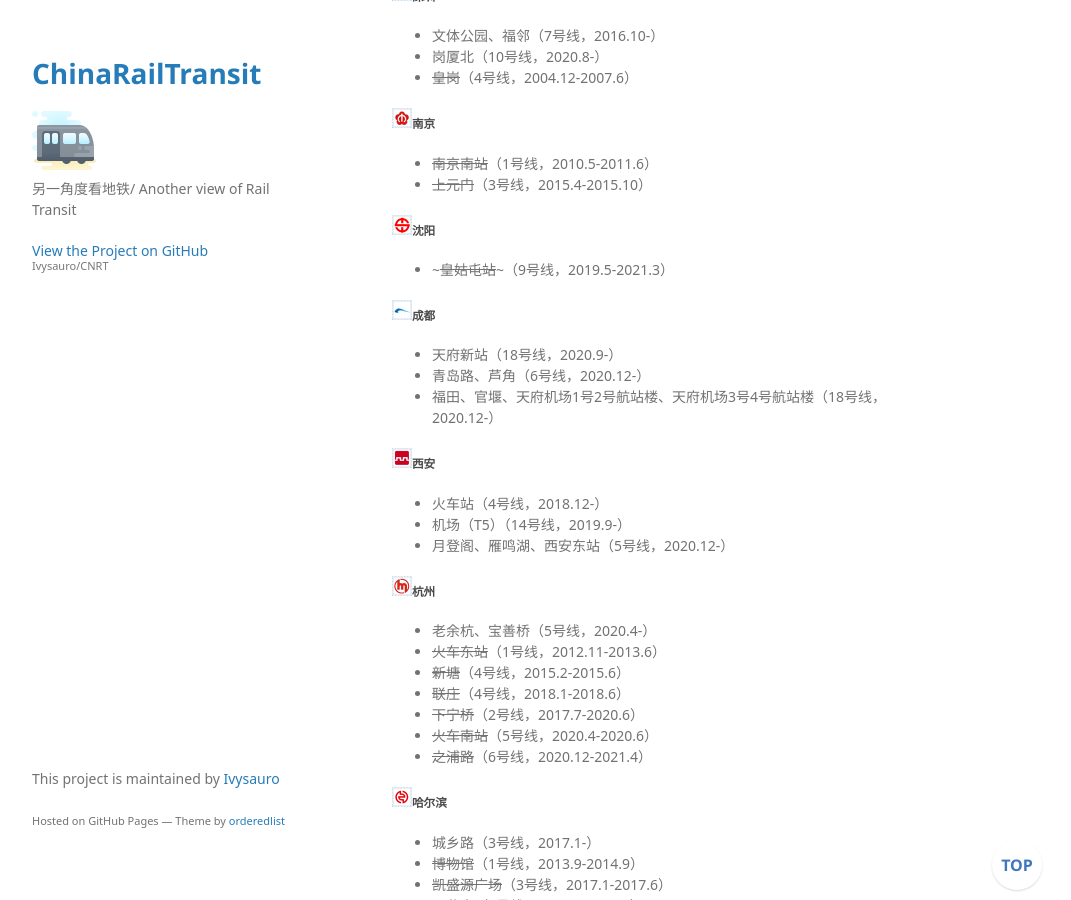
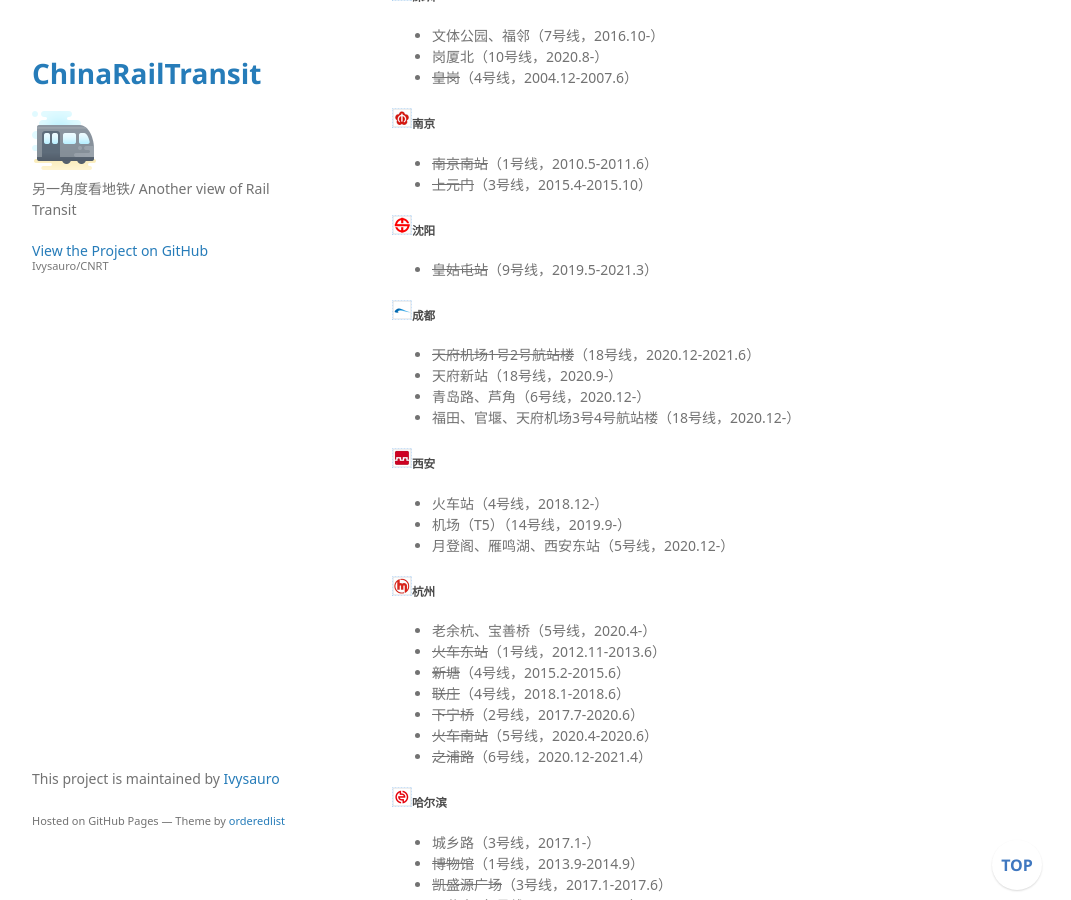
Before and after one commit to Ivysauro/CNRT, a Jekyll site: the page built from data/SpSta.md, in a window 1280 px wide and 900 px high, scrolled down 4339 px. Shown: the whole window, without its empty margins (178-1249 px from the left). Built offline with Jekyll 4.4.1, drawn with Linux system fonts in a browser that asks for light colours; some web fonts are replaced; our own code applies the rules of GitHub Pages for plain Markdown files; a script that is not in the unit is left out.

Commit message:
🍊更新成都数据

```diff
--- a/data/SpSta.md
+++ b/data/SpSta.md
@@ -184,12 +184,13 @@
 - ~~上元门~~（3号线，2015.4-2015.10）
 
 ##### <img src="https://raw.githubusercontent.com/Ivysauro/CNRT/master/images/city/sy.gif" width="20" hegiht="20"/>沈阳
-- ~~~皇姑屯站~~~（9号线，2019.5-2021.3）
+- ~~皇姑屯站~~（9号线，2019.5-2021.3）
 
 ##### <img src="https://raw.githubusercontent.com/Ivysauro/CNRT/master/images/city/cd.gif" width="20" hegiht="20"/>成都
+- ~~天府机场1号2号航站楼~~（18号线，2020.12-2021.6）
 - 天府新站（18号线，2020.9-）
 - 青岛路、芦角（6号线，2020.12-）
-- 福田、官堰、天府机场1号2号航站楼、天府机场3号4号航站楼（18号线，2020.12-）
+- 福田、官堰、天府机场3号4号航站楼（18号线，2020.12-）
 
 ##### <img src="https://raw.githubusercontent.com/Ivysauro/CNRT/master/images/city/xa.gif" width="20" hegiht="20"/>西安
 - 火车站（4号线，2018.12-）
```
